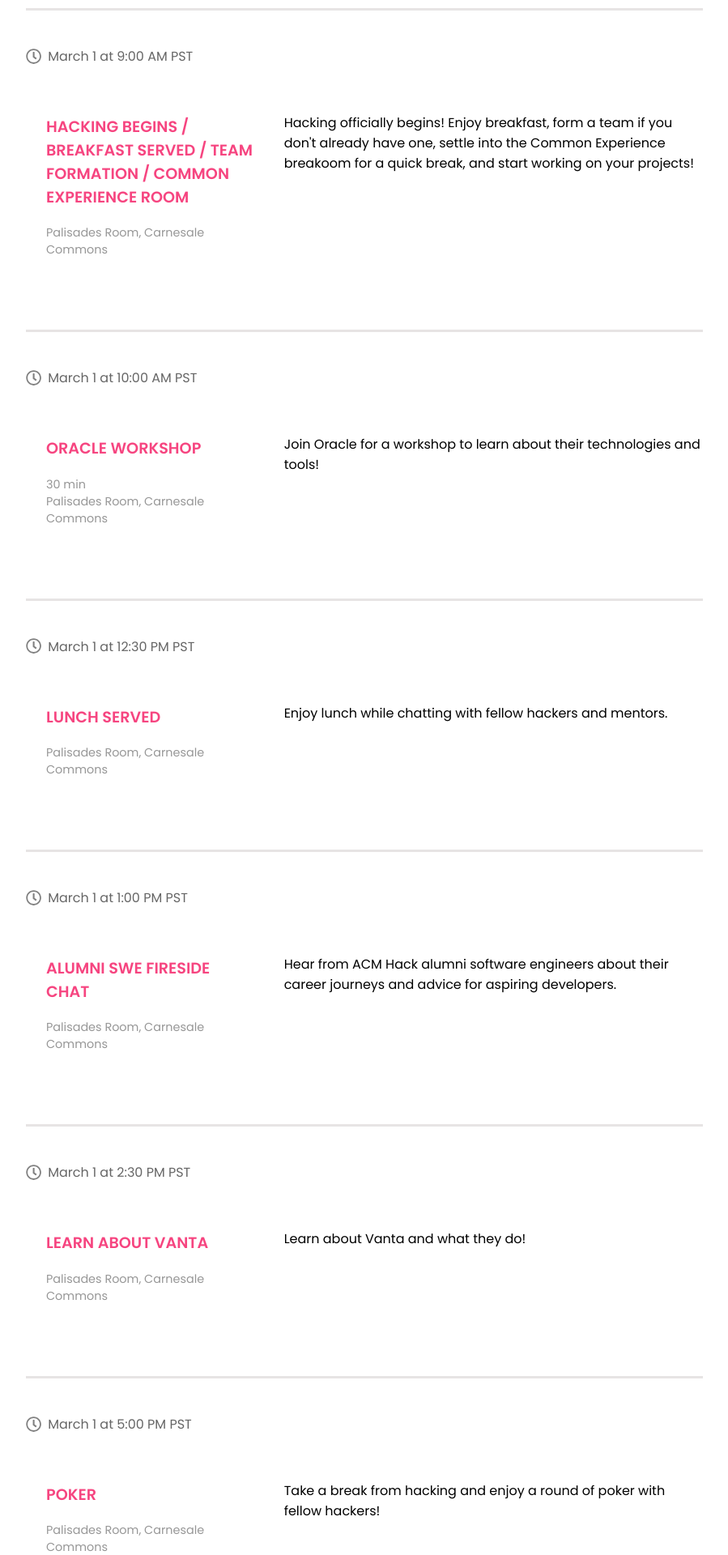
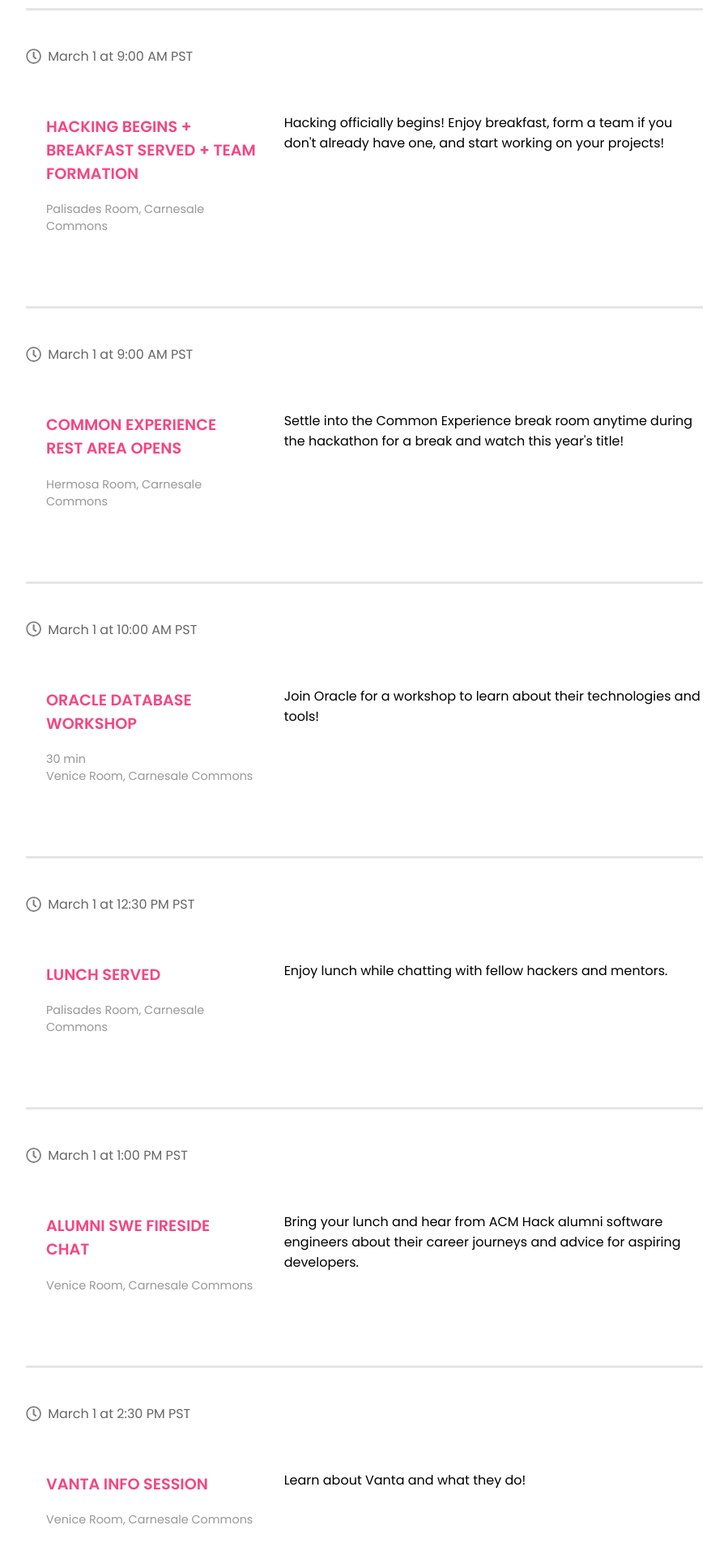
Before and after one commit to uclaacm/hoth.uclaacm.com, a React (Vite) app: page /schedule in a window 1280 px wide. Shown: the part 840-2760 px from the top of the page at 81% size, without its empty margins (190-1089 px from the left). Built offline with nearby package versions, Linux system fonts and the light colour scheme.

Commit message:
Added schedule updates (#593)

```diff
--- a/src/data/eventSchedule.js
+++ b/src/data/eventSchedule.js
@@ -35,10 +35,21 @@ export const eventSchedule = [
 		startTime: getPacificDateObj('09:00:00'),
 		events: [
 			{
-				name: 'Hacking Begins / Breakfast Served / Team Formation / Common Experience Room',
+				name: 'Hacking Begins + Breakfast Served + Team Formation',
 				location: 'Palisades Room, Carnesale Commons',
 				description:
-					"Hacking officially begins! Enjoy breakfast, form a team if you don't already have one, settle into the Common Experience breakoom for a quick break, and start working on your projects!",
+					"Hacking officially begins! Enjoy breakfast, form a team if you don't already have one, and start working on your projects!",
+			},
+		],
+	},
+	{
+		startTime: getPacificDateObj('09:00:00'),
+		events: [
+			{
+				name: 'Common Experience Rest Area Opens',
+				location: 'Hermosa Room, Carnesale Commons',
+				description:
+					"Settle into the Common Experience break room anytime during the hackathon for a break and watch this year's title!",
 			},
 		],
 	},
@@ -46,9 +57,9 @@ export const eventSchedule = [
 		startTime: getPacificDateObj('10:00:00'),
 		events: [
 			{
-				name: 'Oracle Workshop',
+				name: 'Oracle Database Workshop',
 				duration: '30 min',
-				location: 'Palisades Room, Carnesale Commons',
+				location: 'Venice Room, Carnesale Commons',
 				description:
 					'Join Oracle for a workshop to learn about their technologies and tools!',
 			},
@@ -70,9 +81,9 @@ export const eventSchedule = [
 		events: [
 			{
 				name: 'Alumni SWE Fireside Chat',
-				location: 'Palisades Room, Carnesale Commons',
+				location: 'Venice Room, Carnesale Commons',
 				description:
-					'Hear from ACM Hack alumni software engineers about their career journeys and advice for aspiring developers.',
+					'Bring your lunch and hear from ACM Hack alumni software engineers about their career journeys and advice for aspiring developers.',
 			},
 		],
 	},
@@ -80,8 +91,8 @@ export const eventSchedule = [
 		startTime: getPacificDateObj('14:30:00'),
 		events: [
 			{
-				name: 'Learn About Vanta',
-				location: 'Palisades Room, Carnesale Commons',
+				name: 'Vanta Info Session',
+				location: 'Venice Room, Carnesale Commons',
 				description:
 					'Learn about Vanta and what they do!',
 			},
@@ -91,10 +102,10 @@ export const eventSchedule = [
 		startTime: getPacificDateObj('17:00:00'),
 		events: [
 			{
-				name: 'Poker',
-				location: 'Palisades Room, Carnesale Commons',
+				name: 'Skribbl Game Break',
+				location: 'Venice Room, Carnesale Commons',
 				description:
-					'Take a break from hacking and enjoy a round of poker with fellow hackers!',
+					'Take a break from hacking and enjoy a playing skribbl.io with fellow hackers to win raffle entries!',
 			},
 		],
 	},
```
